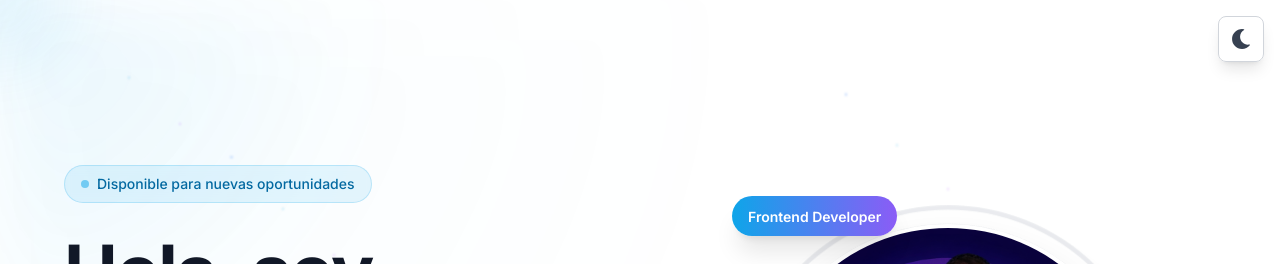
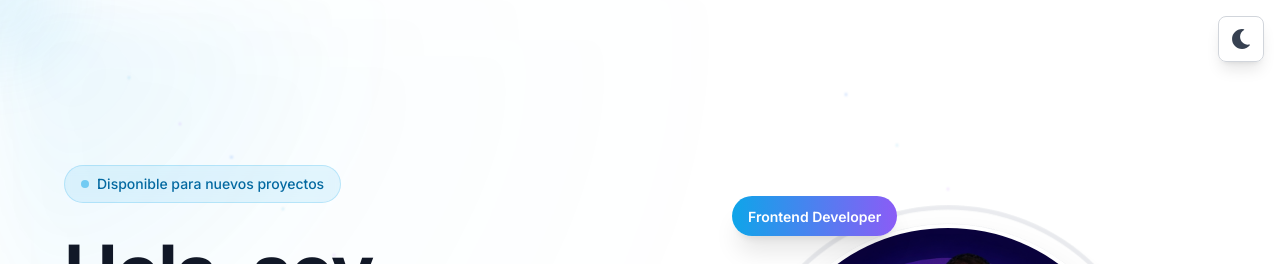
Before and after one commit to AndesRo/portafolio-andresromero, a React (Vite) app: page / in a window 1280 px wide. Shown: the top 264 px of the page. Built offline with nearby package versions, Linux system fonts and the light colour scheme.

Commit message:
modificacion

```diff
--- a/index.html
+++ b/index.html
@@ -6,7 +6,7 @@
   <meta http-equiv="X-UA-Compatible" content="IE=edge" />
 
   <!-- SEO Primary Meta Tags -->
-  <title>Andres - Desarrollador de software Dev</title>
+  <title>Desarrollador de software Dev</title>
   <meta name="description" content="Portafolio profesional de Andres Romero." />
   <meta name="keywords" content="desarrollador, programador, web developer" />
   <meta name="author" content="Andres Romero" />
--- a/src/components/Contact.jsx
+++ b/src/components/Contact.jsx
@@ -364,7 +364,7 @@ const Contact = () => {
               También puedes contactarme directamente:
             </span>
             <a
-              href="mailto:contacto@tudominio.com"
+              href="mailto:andespart.ar@gmail.com"
               className="inline-flex items-center gap-2 px-4 py-2 bg-primary-50 dark:bg-accent-900/20 text-primary-700 dark:text-accent-300 hover:bg-primary-100 dark:hover:bg-accent-800/30 rounded-lg transition-colors"
             >
               <FaEnvelope className="w-4 h-4" />
--- a/src/components/Hero.jsx
+++ b/src/components/Hero.jsx
@@ -60,7 +60,7 @@ const roles = [
             <div className="inline-flex items-center gap-2 px-4 py-2 bg-primary-500/10 dark:bg-accent-500/10 backdrop-blur-sm rounded-full border border-primary-500/20 dark:border-accent-500/20 animate-fade-in-down">
               <div className="w-2 h-2 bg-primary-500 dark:bg-accent-500 rounded-full animate-pulse"></div>
               <span className="text-sm font-medium text-primary-700 dark:text-accent-400">
-                Disponible para nuevas oportunidades
+                Disponible para nuevos proyectos
               </span>
             </div>
 
```
